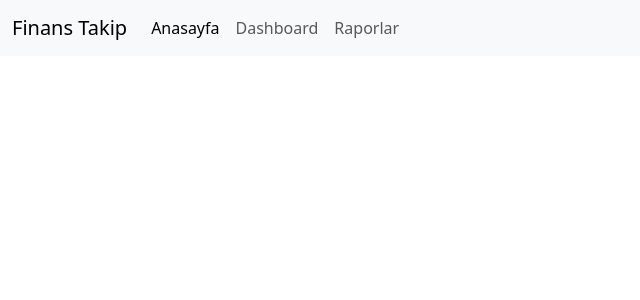
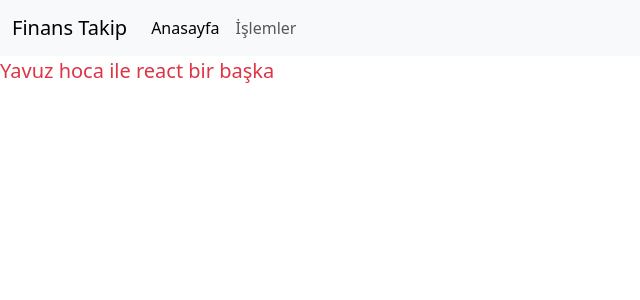
Before and after one commit to mfkahraman/MY-YavuzSelimKahraman-React, a React (Vite) app in the folder finance-front/: page / in a window 1280 px wide. Shown: the top 300 px of the page, without its empty margins (0-640 px from the left). Built offline with nearby package versions, Linux system fonts and the light colour scheme.

Commit message:
Prop drilling, children

```diff
--- a/finance-front/src/App.jsx
+++ b/finance-front/src/App.jsx
@@ -1,11 +1,30 @@
-import 'bootstrap/dist/css/bootstrap.min.css';
-import 'bootstrap/dist/js/bootstrap.bundle.min.js';
-import 'bootstrap-icons/font/bootstrap-icons.css';
-import { useState } from 'react';
+import "bootstrap/dist/css/bootstrap.min.css";
+import "bootstrap/dist/js/bootstrap.bundle.min.js";
+import "bootstrap-icons/font/bootstrap-icons.css";
+import { useState } from "react";
+import { LoginPage } from "./pages/LoginPage.jsx";
+import { RegisterPage } from "./pages/RegisterPage.jsx";
+import { LayoutPage } from "./layouts/layoutPage.jsx";
+import { HomePage } from "./pages/HomePage.jsx";
 
 export default function App() {
+  const [activePage, setActivePage] = useState("default");
 
-    //Hook
+  if (activePage == "Login") {
+    return <LoginPage></LoginPage>;
+  }
+
+  if (activePage == "register") {
+    return <RegisterPage></RegisterPage>;
+  }
+
+  return (
+    <LayoutPage>
+      <HomePage></HomePage>
+    </LayoutPage>
+  );
+
+  /*     //Hook
     const [number, setNumber] = useState(0);
   return (
     <div>
@@ -22,5 +41,5 @@ export default function App() {
             Number is {number}
         </div>
     </div>
-  );
+  ); */
 }
--- a/finance-front/src/layouts/layoutPage.jsx
+++ b/finance-front/src/layouts/layoutPage.jsx
@@ -1,13 +1,13 @@
-export function LayoutPage() {
+export function LayoutPage({ children }) {
   return (
     <>
-      <nav class="navbar navbar-expand-lg bg-body-tertiary">
-        <div class="container-fluid">
-          <a class="navbar-brand" href="#">
+      <nav className="navbar navbar-expand-lg bg-body-tertiary">
+        <div className="container-fluid">
+          <a className="navbar-brand" href="#">
             Finans Takip
           </a>
           <button
-            class="navbar-toggler"
+            className="navbar-toggler"
             type="button"
             data-bs-toggle="collapse"
             data-bs-target="#navbarNav"
@@ -15,29 +15,25 @@ export function LayoutPage() {
             aria-expanded="false"
             aria-label="Toggle navigation"
           >
-            <span class="navbar-toggler-icon"></span>
+            <span className="navbar-toggler-icon"></span>
           </button>
-          <div class="collapse navbar-collapse" id="navbarNav">
-            <ul class="navbar-nav">
-              <li class="nav-item">
-                <a class="nav-link active" aria-current="page" href="#">
+          <div className="collapse navbar-collapse" id="navbarNav">
+            <ul className="navbar-nav">
+              <li className="nav-item">
+                <a className="nav-link active" aria-current="page" href="#">
                   Anasayfa
                 </a>
               </li>
-              <li class="nav-item">
-                <a class="nav-link" href="#">
-                  Dashboard
-                </a>
-              </li>
-              <li class="nav-item">
-                <a class="nav-link" href="#">
-                  Raporlar
+              <li className="nav-item">
+                <a className="nav-link" href="#">
+                  İşlemler
                 </a>
               </li>
             </ul>
           </div>
         </div>
       </nav>
+      <main>{children}</main>
     </>
   );
 }
--- a/finance-front/src/main.jsx
+++ b/finance-front/src/main.jsx
@@ -1,12 +1,9 @@
 import { createRoot } from "react-dom/client";
 import "./index.css";
 import App from "./App.jsx";
-import { LayoutPage } from "./layouts/layoutPage.jsx";
 
 createRoot(document.getElementById("root")).render(
   <>
-    <LayoutPage>
-      <App />
-    </LayoutPage>
+      <App></App>
   </>,
 );
--- a/finance-front/src/pages/HomePage.jsx
+++ b/finance-front/src/pages/HomePage.jsx
@@ -1,8 +1,7 @@
 export function HomePage() {
   return (
     <div>
-      <h1>Home Page</h1>
-      <p>Welcome to the Home Page!</p>
+      <p className="lead text-danger">Yavuz hoca ile react bir başka</p>
     </div>
   );
 }
--- /dev/null
+++ b/finance-front/src/pages/LoginPage.jsx
@@ -0,0 +1,7 @@
+export function LoginPage() {
+  return (
+    <>
+      <p>Login Page</p>
+    </>
+  );
+}
--- /dev/null
+++ b/finance-front/src/pages/RegisterPage.jsx
@@ -0,0 +1,7 @@
+export function RegisterPage() {
+  return (
+    <>
+      <p>Register Page</p>
+    </>
+  );
+}
```
